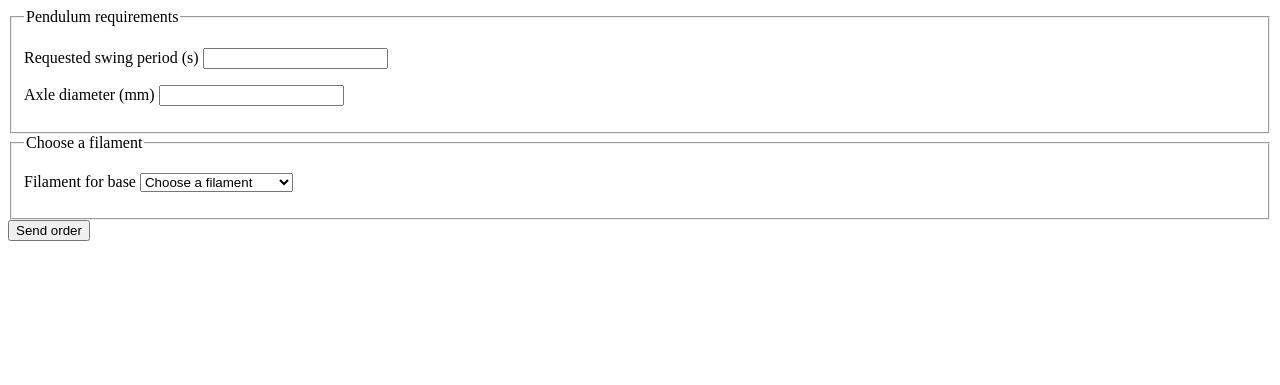
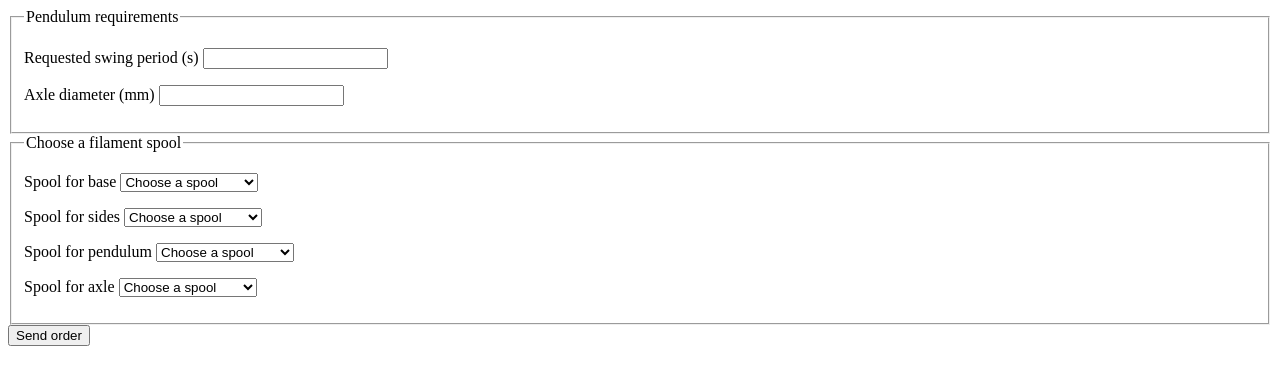
Before and after one commit to marius133/pendulum_project, a Flask app: page / in a window 1280 px wide. Shown: the top 385 px of the page. Run offline with Flask 3, Linux system fonts and the light colour scheme; data that the repository does not hold is empty.

Commit message:
Added spool selection for each part of the pendulum

```diff
--- a/app.py
+++ b/app.py
@@ -3,27 +3,30 @@ from flask import Flask, render_template,request
 from validation import validate_order
 from pathlib import Path
 from itertools import count
-from spoolman_client import get_filaments
+from spoolman_client import get_spools
 
 app = Flask(__name__)
 @app.get("/")
 
 # Displays the pendulum order form
 def show_order_form():
-    filaments = get_filaments()
-    return render_template("order.html", filaments=filaments)
+    spools = get_spools(include_archived=False)
+    return render_template("order.html", spools=spools)
 
-# Test-data for filament (will be removed when spoolman api is in place)
 @app.post("/orders")
 
 # Save valid orders and pass validation errors to the order form
 def create_order():
+
+    spools = get_spools(include_archived=False)
+    available_spool_ids = {spool["id"] for spool in spools}
+
     try:
-        order = validate_order(request.form)
+        order = validate_order(request.form,available_spool_ids)
     except ValueError as error:
-        return render_template("order.html", error=str(error)), 400
+        return render_template("order.html", error=str(error), spools=spools), 400
     save_order(order)
-    return render_template("order.html",order=order)
+    return render_template("order.html",order=order, spools=spools)
 
 # Save orders as json-file in dir "orders" with unique id per order (counting from one and up)
 def save_order(order):
--- a/spoolman_client.py
+++ b/spoolman_client.py
@@ -1,3 +1,5 @@
+from operator import truediv
+
 import requests
 
 api_url = "http://127.0.0.1:7912/api/v1"
@@ -23,8 +25,14 @@ def get_filaments():
     filaments = response.json()
     return filaments
 
-def get_spools():
+def get_spools(include_archived=True):
+
+    if include_archived:
+        allow_archived = "true"
+    else:
+        allow_archived = "false"
+
     response = requests.get(
-        f"{api_url}/spool",params={"allow_archived": "true"},timeout=5,)
+        f"{api_url}/spool",params={f"allow_archived": allow_archived},timeout=5,)
     response.raise_for_status()
     return response.json()
--- a/templates/order.html
+++ b/templates/order.html
@@ -27,21 +27,64 @@
     </fieldset>
 
     <fieldset>
-        <legend> Choose a filament </legend>
+        <legend> Choose a filament spool </legend>
         <p>
-    <label for="base_filament_id">Filament for base</label>
-    <select id="base_filament_id" name="base_filament_id" required>
-        <option value="">Choose a filament</option>
+    <label for="base_spool_id">Spool for base</label>
+    <select id="base_spool_id" name="base_spool_id" required>
+        <option value="">Choose a spool</option>
 
-        {% for filament in filaments %}
-            <option value="{{ filament['id'] }}">
-                {{ filament['name'] }} ({{ filament['density'] }} g/cm³)
+        {% for spool in spools %}
+            <option value="{{ spool['id'] }}">
+                {{ spool['filament']['name'] }} (spool #{{ spool['id'] }})
             </option>
         {% else %}
-            <option disabled>No filaments available</option>
+            <option disabled>No spools available</option>
         {% endfor %}
     </select>
 </p>
+    <p>
+    <label for="side_spool_id">Spool for sides</label>
+    <select id="side_spool_id" name="side_spool_id" required>
+        <option value="">Choose a spool</option>
+
+        {% for spool in spools %}
+            <option value="{{ spool['id'] }}">
+                {{ spool['filament']['name'] }} (spool #{{ spool['id'] }})
+            </option>
+        {% else %}
+            <option disabled>No spools available</option>
+        {% endfor %}
+    </select>
+</p>
+    <p>
+    <label for="pendulum_spool_id">Spool for pendulum</label>
+    <select id="pendulum_spool_id" name="pendulum_spool_id" required>
+        <option value="">Choose a spool</option>
+
+        {% for spool in spools %}
+            <option value="{{ spool['id'] }}">
+                {{ spool['filament']['name'] }} (spool #{{ spool['id'] }})
+            </option>
+        {% else %}
+            <option disabled>No spools available</option>
+        {% endfor %}
+    </select>
+</p>
+     <p>
+    <label for="axle_spool_id">Spool for axle</label>
+    <select id="axle_spool_id" name="axle_spool_id" required>
+        <option value="">Choose a spool</option>
+
+        {% for spool in spools %}
+            <option value="{{ spool['id'] }}">
+                {{ spool['filament']['name'] }} (spool #{{ spool['id'] }})
+            </option>
+        {% else %}
+            <option disabled>No spools available</option>
+        {% endfor %}
+    </select>
+</p>
+
     </fieldset>
 
     <button type="submit">Send order</button>
```
Also changed, not shown: validation.py (+21 -2 lines).
